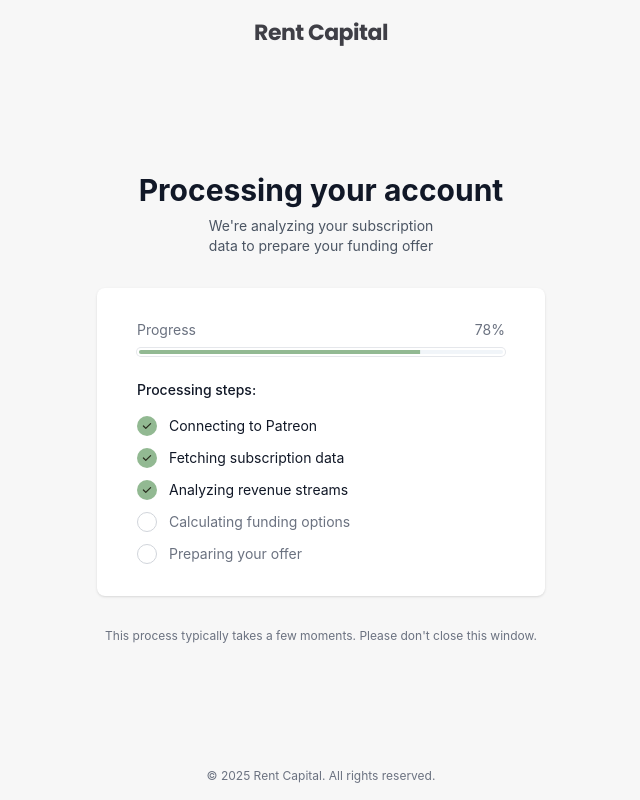
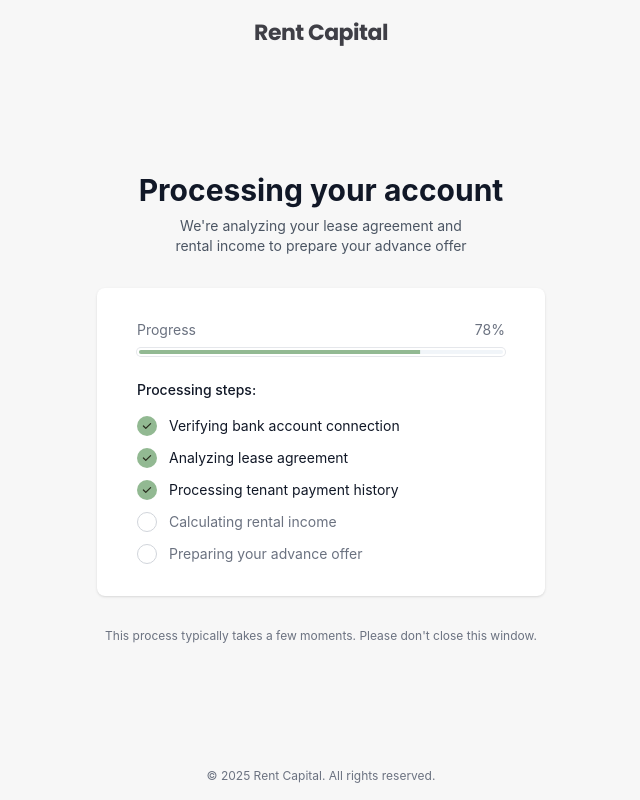
Before and after one commit to arjun-mehta/rent-capital, a React (Vite) app: page /processing in a window 1280 px wide. Shown: the whole page, without its empty margins (319-959 px from the left). Built offline with nearby package versions, Linux system fonts and the light colour scheme; a web font is replaced by a local one.

Commit message:
updated Processing page to be aligned w rent

```diff
--- a/src/pages/Processing.tsx
+++ b/src/pages/Processing.tsx
@@ -1,5 +1,5 @@
 import React, { useEffect, useState } from "react";
-import { useNavigate, useLocation, Link } from "react-router-dom";
+import { useNavigate, Link } from "react-router-dom";
 import { Progress } from "@/components/ui/progress";
 import { useAuth } from "@/lib/auth";
 import { Logo } from "./homepage/navigation";
@@ -7,18 +7,15 @@ import { Title } from "@/components/Text";
 
 const Processing: React.FC = () => {
   const [progress, setProgress] = useState(0);
-  const { isAuthenticated, isPatreonConnected } = useAuth();
+  const { isAuthenticated } = useAuth();
   const navigate = useNavigate();
-  const location = useLocation();
 
-  // Redirect if not authenticated or Patreon not connected
+  // Redirect if not authenticated
   useEffect(() => {
     if (!isAuthenticated) {
       navigate("/signin");
-    } else if (!isPatreonConnected) {
-      navigate("/connect-patreon");
     }
-  }, [isAuthenticated, isPatreonConnected, navigate]);
+  }, [isAuthenticated, navigate]);
 
   // Simulate progress and redirect after 7 seconds
   useEffect(() => {
@@ -45,11 +42,11 @@ const Processing: React.FC = () => {
 
   // List of processing steps
   const processingSteps = [
-    { step: "Connecting to Patreon", complete: progress >= 20 },
-    { step: "Fetching subscription data", complete: progress >= 40 },
-    { step: "Analyzing revenue streams", complete: progress >= 60 },
-    { step: "Calculating funding options", complete: progress >= 80 },
-    { step: "Preparing your offer", complete: progress >= 100 },
+    { step: "Verifying bank account connection", complete: progress >= 20 },
+    { step: "Analyzing lease agreement", complete: progress >= 40 },
+    { step: "Processing tenant payment history", complete: progress >= 60 },
+    { step: "Calculating rental income", complete: progress >= 80 },
+    { step: "Preparing your advance offer", complete: progress >= 100 },
   ];
 
   return (
@@ -64,7 +61,7 @@ const Processing: React.FC = () => {
         <div className="sm:mx-auto sm:w-full sm:max-w-md">
           <Title>Processing your account</Title>
           <p className="mt-2 text-center text-balance text-sm text-gray-600">
-            We're analyzing your subscription data to prepare your funding offer
+            We're analyzing your lease agreement and rental income to prepare your advance offer
           </p>
         </div>
 
--- a/src/pages/SelectPlatform.tsx
+++ b/src/pages/SelectPlatform.tsx
@@ -236,7 +236,7 @@ const SelectPlatform: React.FC = () => {
 
   const handleContinue = () => {
     if (isBankConnected && isLeaseUploaded) {
-      navigate("/offers");
+      navigate("/processing");
     }
   };
 
```
